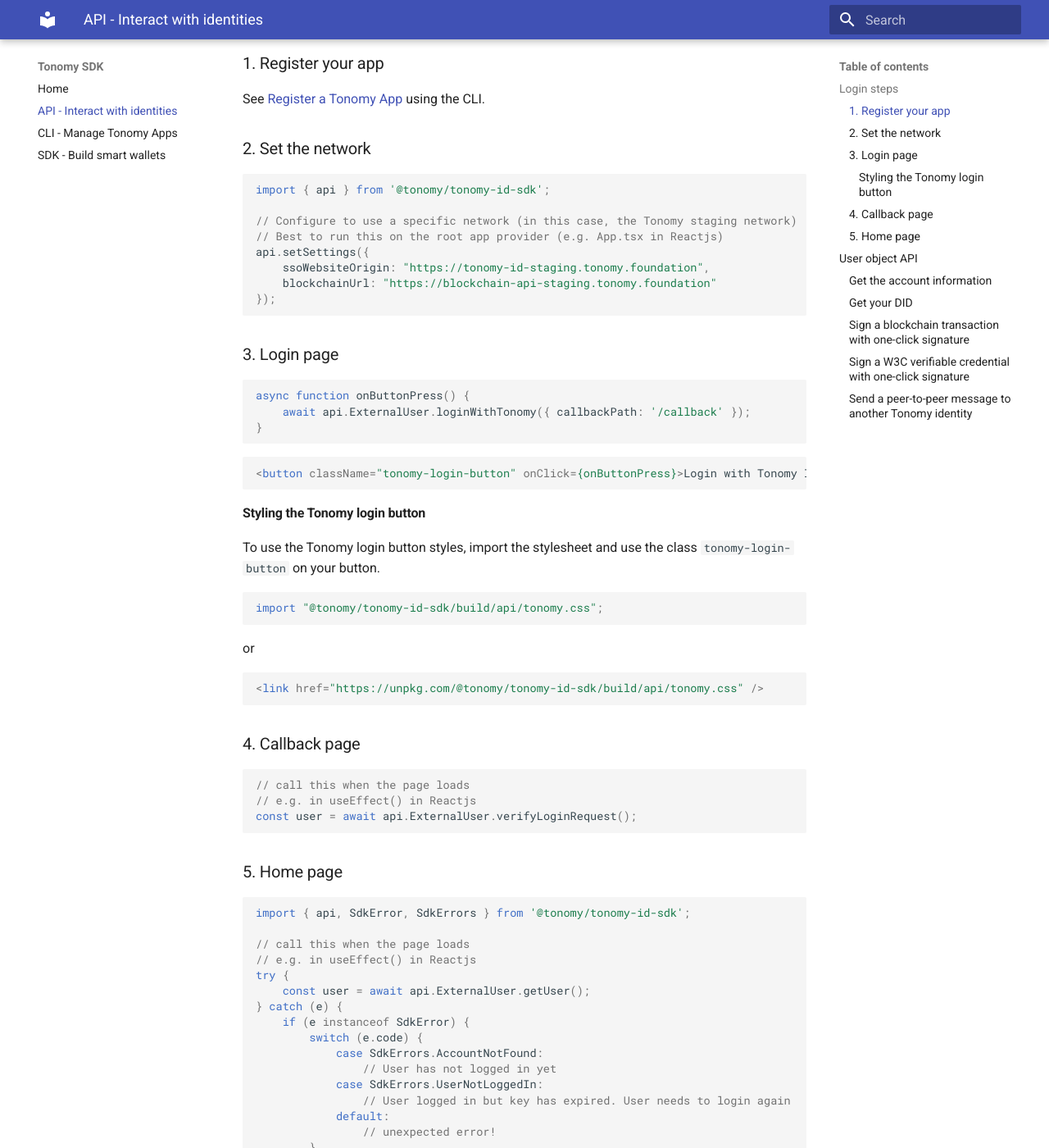
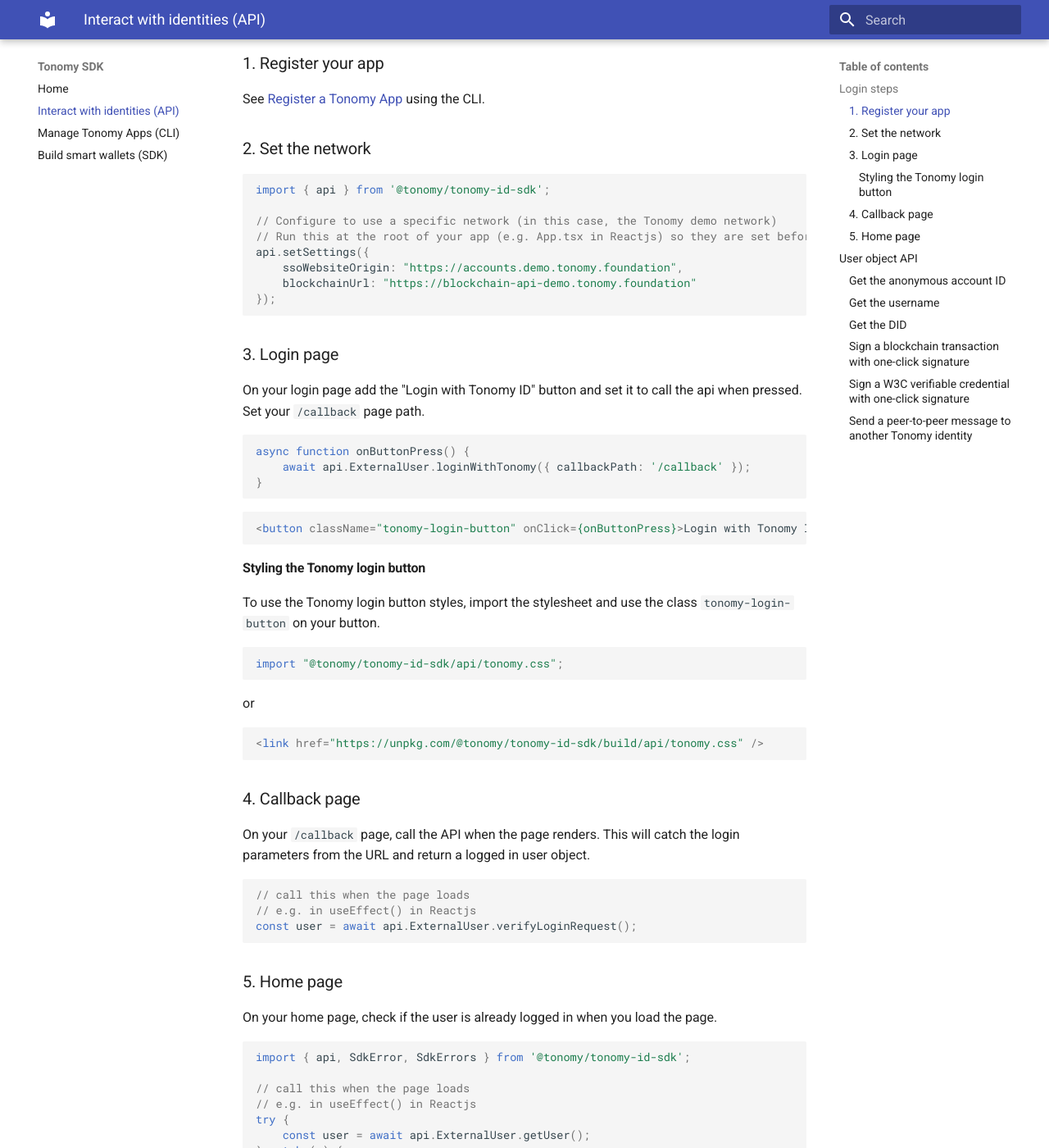
Before and after one commit to Tonomy-Foundation/Tonomy-ID-SDK, an MkDocs documentation site: the page built from docs/api.md, in a window 1280 px wide and 1400 px high, scrolled down 618 px. Shown: the whole window at 82% size. Built offline with MkDocs 1.6.1 and Material for MkDocs 9.7.7, drawn with Linux system fonts in a browser that asks for light colours; some of the changed text lies outside the part shown.

Commit message:
docs: improved documentation

````diff
--- a/docs/api.md
+++ b/docs/api.md
@@ -27,15 +27,17 @@
 ```typescript
 import { api } from '@tonomy/tonomy-id-sdk';
 
-// Configure to use a specific network (in this case, the Tonomy staging network)
-// Best to run this on the root app provider (e.g. App.tsx in Reactjs)
+// Configure to use a specific network (in this case, the Tonomy demo network)
+// Run this at the root of your app (e.g. App.tsx in Reactjs) so they are set before used
 api.setSettings({
-    ssoWebsiteOrigin: "https://tonomy-id-staging.tonomy.foundation",
-    blockchainUrl: "https://blockchain-api-staging.tonomy.foundation"
+    ssoWebsiteOrigin: "https://accounts.demo.tonomy.foundation",
+    blockchainUrl: "https://blockchain-api-demo.tonomy.foundation"
 });
 ```
 
 ### 3. Login page
+
+On your login page add the "Login with Tonomy ID" button and set it to call the api when pressed. Set your `/callback` page path.
 
 ```typescript
 async function onButtonPress() {
@@ -52,7 +54,7 @@
 To use the Tonomy login button styles, import the stylesheet and use the class `tonomy-login-button` on your button.
 
 ```typescript
-import "@tonomy/tonomy-id-sdk/build/api/tonomy.css";
+import "@tonomy/tonomy-id-sdk/api/tonomy.css";
 ```
 
 or
@@ -63,6 +65,8 @@
 
 ### 4. Callback page
 
+On your `/callback` page, call the API when the page renders. This will catch the login parameters from the URL and return a logged in user object.
+
 ```typescript
 // call this when the page loads
 // e.g. in useEffect() in Reactjs
@@ -70,6 +74,8 @@
 ```
 
 ### 5. Home page
+
+On your home page, check if the user is already logged in when you load the page.
 
 ```typescript
 import { api, SdkError, SdkErrors } from '@tonomy/tonomy-id-sdk';
@@ -96,13 +102,20 @@
 
 With a logged in user you can do the following
 
-### Get the account information
+### Get the anonymous account ID
 
 ```typescript
 const accountName = await user.getAccountName().toString();
 ```
 
-### Get your DID
+### Get the username
+
+```typescript
+const username = await user.getUsername();
+const shortUsername = username.getBaseUsername();
+```
+
+### Get the DID
 
 ```typescript
 const accountName = await user.getDid();
--- a/mkdocs.yml
+++ b/mkdocs.yml
@@ -1,9 +1,9 @@
 site_name: Tonomy SDK
 nav:
     - Home: index.md
-    - API - Interact with identities: api.md
-    - CLI - Manage Tonomy Apps: cli.md
-    - SDK - Build smart wallets: sdk.md
+    - Interact with identities (API): api.md
+    - Manage Tonomy Apps (CLI): cli.md
+    - Build smart wallets (SDK): sdk.md
 theme:
   name: material
 markdown_extensions:
--- a/package.json
+++ b/package.json
@@ -14,7 +14,7 @@
             "require": "./build/sdk/index.cjs",
             "import": "./build/sdk/index.module.js"
         },
-        "./build/api/tonomy.css": {
+        "./api/tonomy.css": {
             "import": "./build/api/tonomy.css",
             "require": "./build/api/tonomy.css"
         },
````
